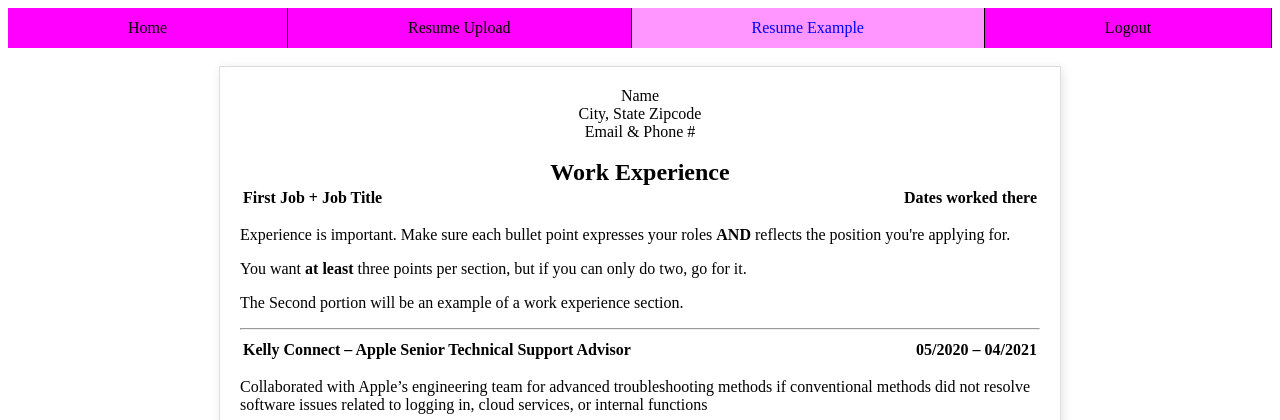
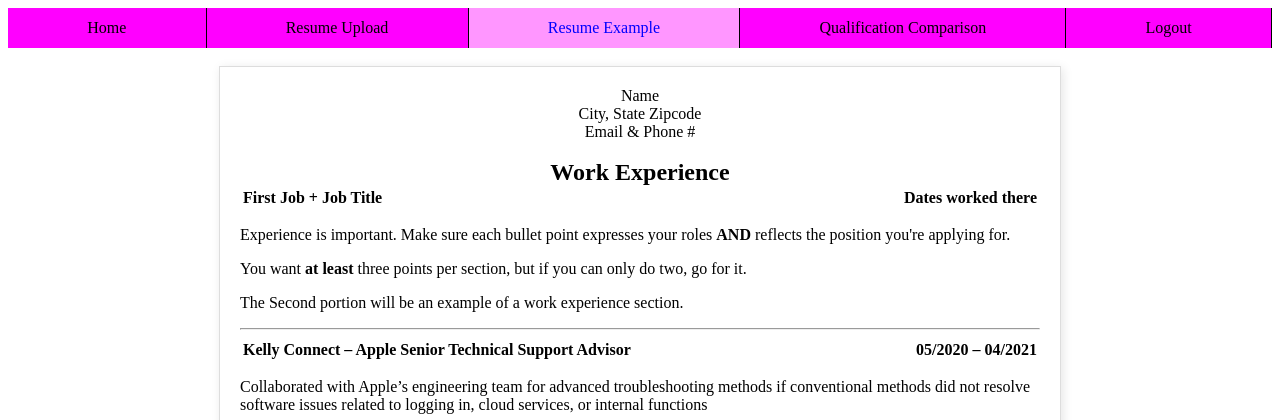
Before and after one commit to xll755/ResumeMASTER, a PHP site: page /www/resume_example.php in a window 1280 px wide. Shown: the top 420 px of the page. Run offline with PHP 8.4, Linux system fonts and the light colour scheme.

Commit message:
Update resume_example.php
Added qualification tab

```diff
--- a/www/resume_example.php
+++ b/www/resume_example.php
@@ -94,12 +94,12 @@ form for the user.
 <body>
 <!--This class is for the bar that links back to other pages-->
 <div class="container">
-		<nav>
-			<ul class="bar">
-				<li><a href="uHome.php">Home</a></li>
-                <li><a href="resumePage.php">Resume Upload</a></li>				<!-- # are dummy links, replace w/ actual links -->
-                <li><a href="resume_example.php" class="active">Resume Example</a></li>   <!-- Active tab and "web location" -->
-				<li><a href="logout.php">Logout</a></li>
+		<ul class="bar">
+			<li><a href="uHome.php">Home</a></li>
+                	<li><a href="resumePage.php">Resume Upload</a></li>			<!-- # are dummy links, replace w/ actual links -->
+                	<li><a href="resume_example.php" class="active">Resume Example</a></li>   <!-- Active tab and "web location" -->
+			<li><a href="comparisonF.php">Qualification Comparison</a></li>
+			<li><a href="logout.php">Logout</a></li>
             </ul>
         </nav>
     </div>
```
